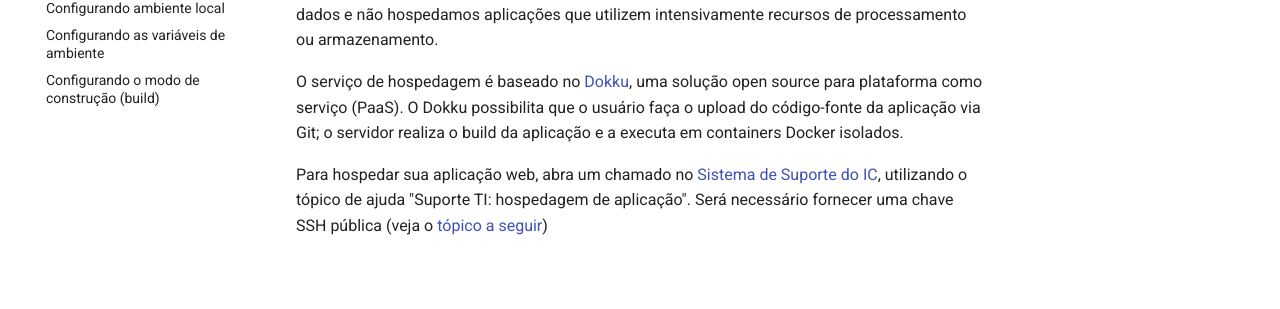
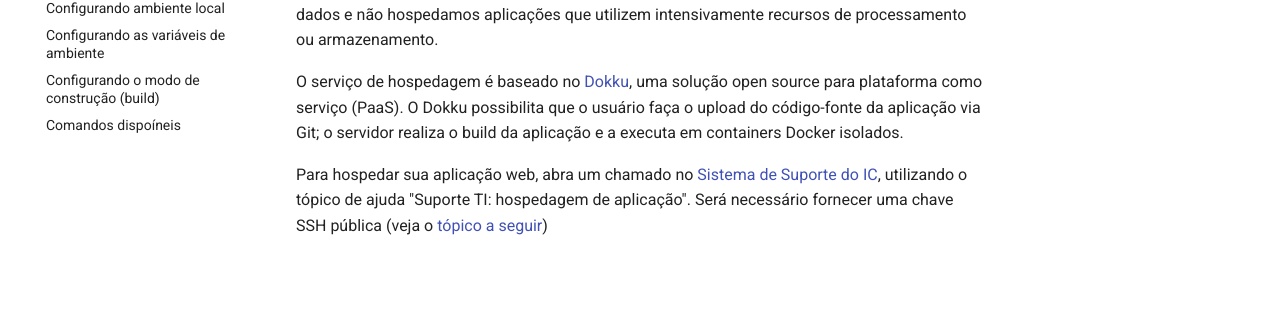
Before and after one commit to graco-ufba/app, an MkDocs documentation site: the page built from docs/index.md, in a window 1280 px wide. Shown: the part 229-538 px from the top of the page. Built offline with MkDocs 1.6.1 and Material for MkDocs 9.7.7, drawn with Linux system fonts in a browser that asks for light colours.

Commit message:
Update mkdocs.yml

```diff
--- a/mkdocs.yml
+++ b/mkdocs.yml
@@ -7,3 +7,4 @@ nav:
   - ambiente-local.md
   - variaveis-de-ambiente.md
   - modo-build.md
+  - comandos-permitidos.md
```
